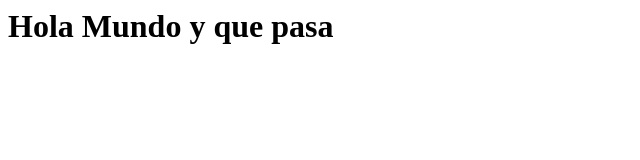
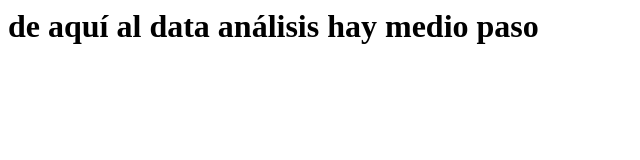
Before and after one commit to Mpalacib/AWS-PRUEBA-DUOC, a plain HTML site: page index.html in a window 1280 px wide. Shown: the whole page, without its empty margins (0-640 px from the left). Drawn offline with Linux system fonts and the light colour scheme.

Commit message:
Update index.html

```diff
--- a/index.html
+++ b/index.html
@@ -1 +1 @@
-<h1>Hola Mundo y que pasa</h1>
+<h1>de aquí al data análisis hay medio paso</h1>
```
